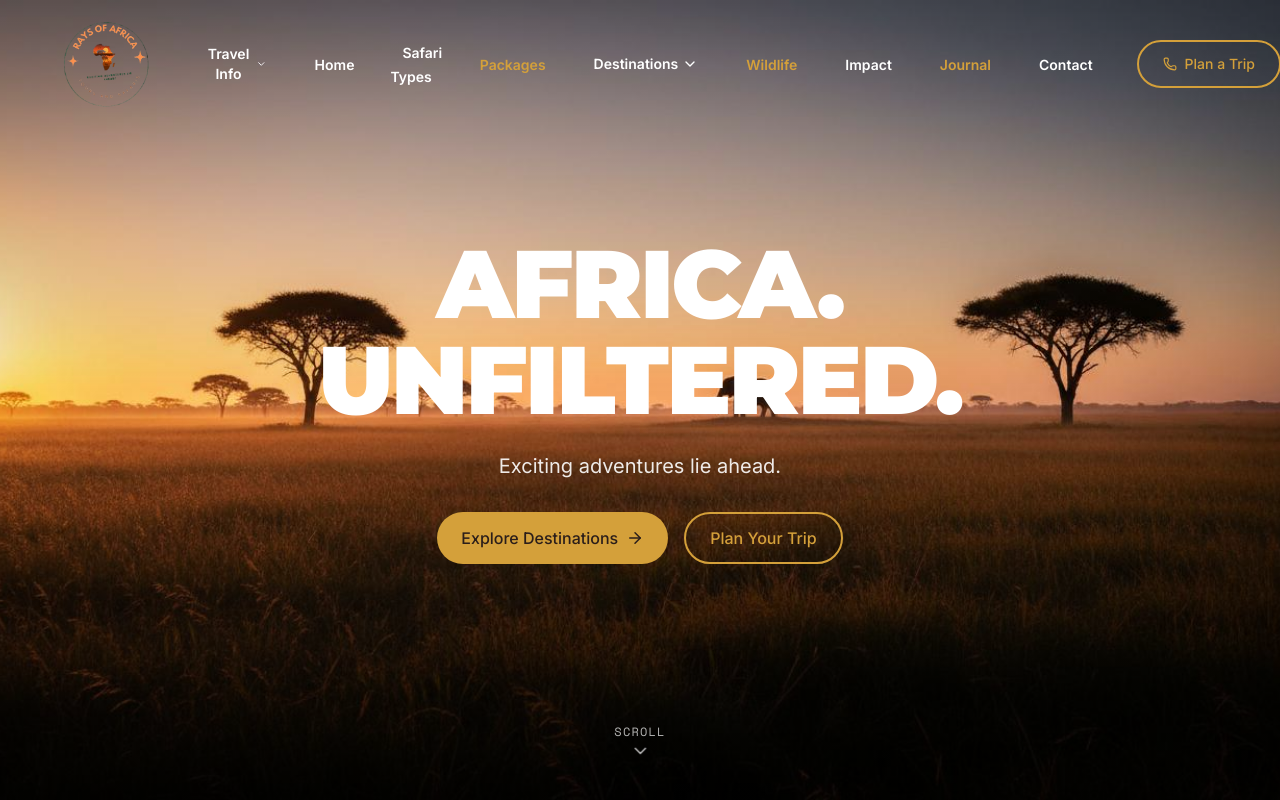
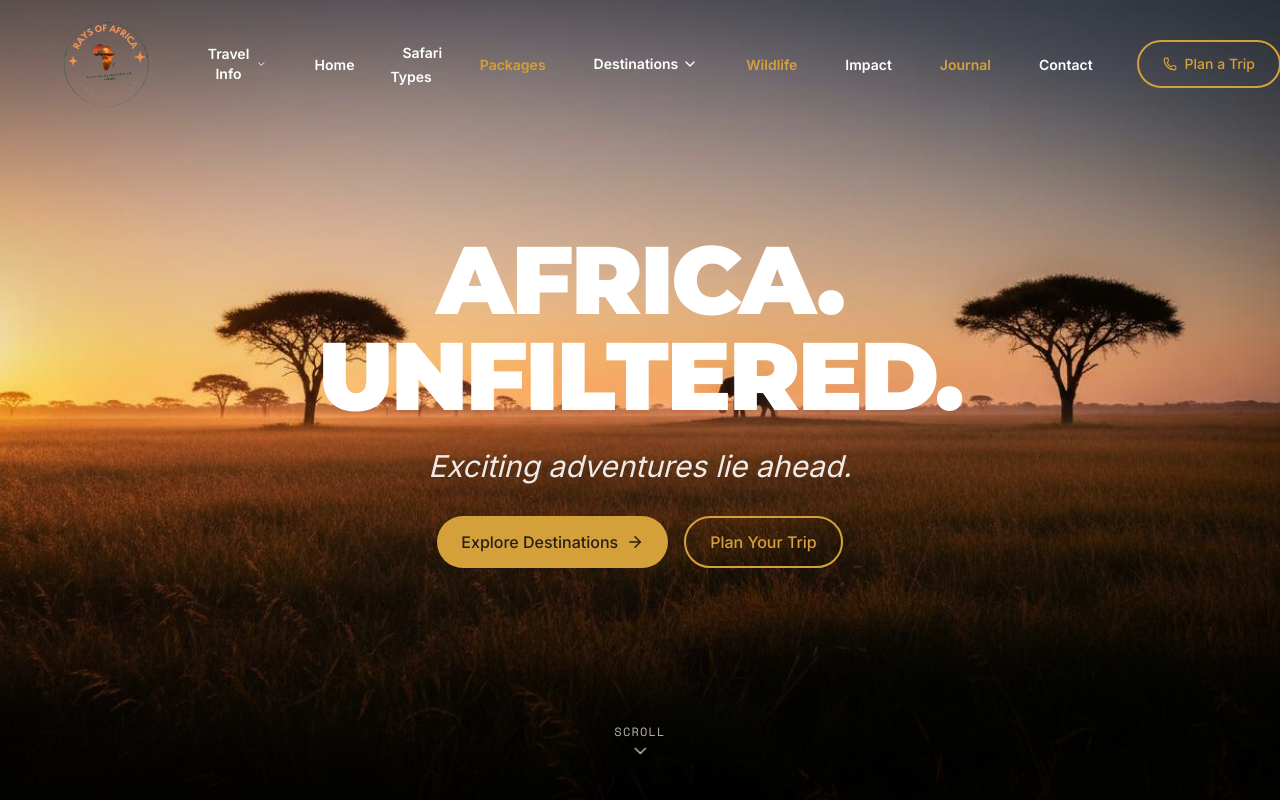
Before and after one commit to GoldForContinent/luxury-rays-of-africa, a React (Vite) app: page / in a window 1280 px wide. Shown: the top 800 px of the page. Built offline with nearby package versions, Linux system fonts and the light colour scheme.

Commit message:
slogan update

```diff
--- a/src/pages/Home.tsx
+++ b/src/pages/Home.tsx
@@ -63,7 +63,7 @@ export default function Home() {
           <h1 className="font-display font-black text-5xl md:text-7xl lg:text-8xl text-white mb-6 tracking-tight">
             AFRICA.<br />UNFILTERED.
           </h1>
-          <p className="text-lg md:text-xl text-white/90 max-w-2xl mb-8">
+          <p className="text-2xl md:text-3xl italic text-white/90 max-w-2xl mb-8">
             Exciting adventures lie ahead.
           </p>
           <div className="flex flex-col sm:flex-row gap-4">
```
